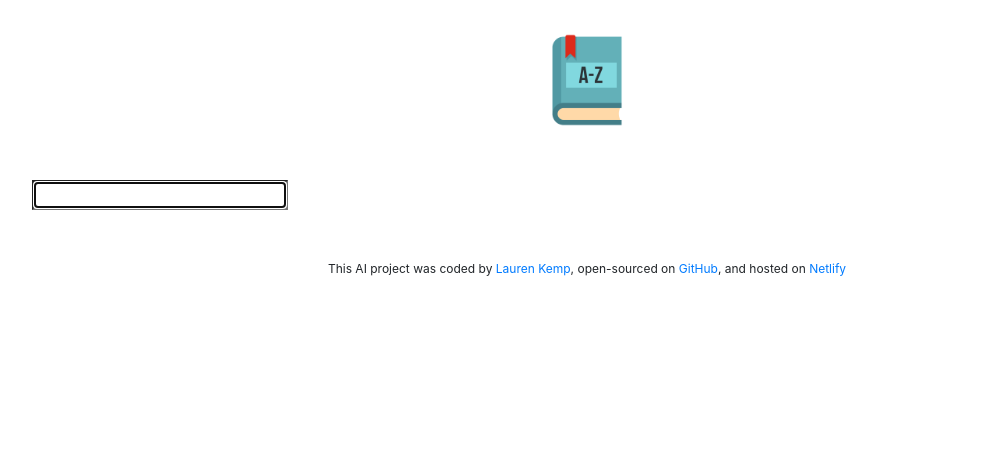
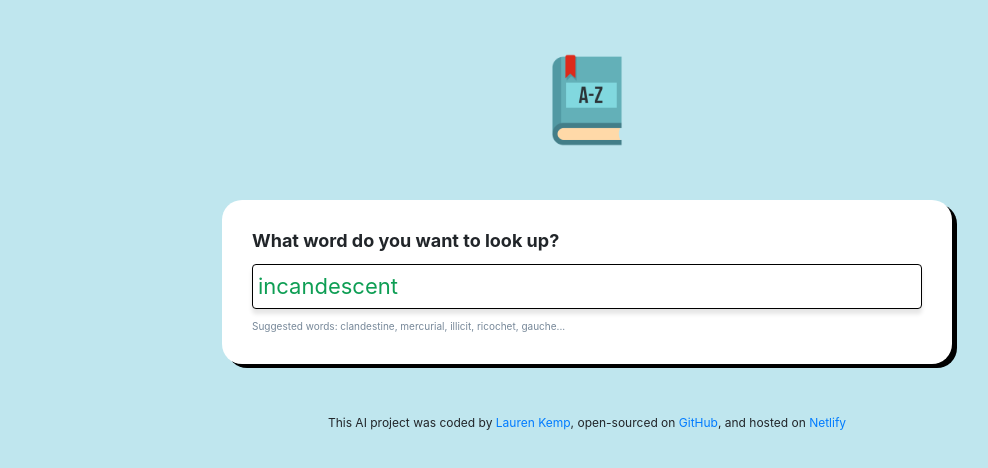
Before and after one commit to laurenkemp/dictionary-project, a React (Create React App) app: page / in a window 1280 px wide. Shown: the top 468 px of the page, without its empty margins (53-1041 px from the left). Built offline with nearby package versions, Linux system fonts and the light colour scheme; no server answers.

Commit message:
added styling to the app

```diff
--- a/src/App.css
+++ b/src/App.css
@@ -7,6 +7,7 @@
   display: block;
   margin: 0 auto;
   margin-bottom: 50px;
+  margin-top: 50px;
 }
 
 .App-footer {
@@ -14,3 +15,11 @@
   font-size: 12px;
   text-align: center;
 }
+
+body {
+  background-color: #bfe6ee;
+}
+
+.container {
+  max-width: 800px;
+}
--- a/src/App.js
+++ b/src/App.js
@@ -9,7 +9,7 @@
         <header className="App-header"></header>
         <img src={logo} alt="dictionary-icon" className="App-logo" />
         <main>
-          <Dictionary />
+          <Dictionary defaultKeyword="incandescent" />
         </main>
         <footer className="App-footer">
           This AI project was coded by
--- a/src/Dictionary.css
+++ b/src/Dictionary.css
@@ -1,3 +1,30 @@
-.Dictionary {
+.Dictionary h2 {
+  font-size: 18px;
+  font-weight: bold;
+  margin-bottom: 12px;
+}
+
+.Dictionary section {
   background-color: white;
+  padding: 30px;
+  border-radius: 20px;
+  margin: 20px;
+  box-shadow: 5px 4px 0px black;
 }
+
+.Dictionary input {
+  width: 100%;
+  padding: 5px;
+  border: 1px solid black;
+  border-radius: 4px;
+  box-shadow: 0 5px 4px rgb(0 0 0 / 10%);
+  color: #0e9e54;
+  font-weight: 400;
+  font-size: 22px;
+}
+
+.Dictionary .hint {
+  font-size: 10px;
+  margin-top: 10px;
+  color: lightslategrey;
+}
--- a/src/Dictionary.js
+++ b/src/Dictionary.js
@@ -3,33 +3,58 @@
 import "./Dictionary.css";
 import Results from "./Results";
 
-export default function Dictionary() {
-  let [keyword, setKeyword] = useState(null);
+export default function Dictionary(props) {
+  let [keyword, setKeyword] = useState(props.defaultKeyword);
   let [results, setResults] = useState(null);
+  let [loaded, setLoaded] = useState(false);
 
   function handleResponse(response) {
     setResults(response.data);
   }
 
-  function search(event) {
-    event.preventDefault();
-
+  function search() {
     let apiKey = "b66fb8b194b4actb07446af800f7eb3o";
     let apiUrl = `https://api.shecodes.io/dictionary/v1/define?word=${keyword}&key=${apiKey}`;
 
     axios.get(apiUrl).then(handleResponse);
   }
 
+  function handleSubmit(event) {
+    event.preventDefault();
+    search();
+  }
+
   function handleKeywordChange(event) {
     setKeyword(event.target.value);
   }
 
+  function load() {
+    setLoaded(true);
+    search();
+  }
+
+  if (loaded) {
     return (
       <div className="Dictionary">
-      <form onSubmit={search}>
-        <input type="search" autoFocus={true} onChange={handleKeywordChange} />
+        <section>
+          <h2>What word do you want to look up?</h2>
+          <form onSubmit={handleSubmit}>
+            <input
+              type="search"
+              onChange={handleKeywordChange}
+              defaultValue={props.defaultKeyword}
+            />
           </form>
+          <div className="hint">
+            Suggested words: clandestine, mercurial, illicit, ricochet,
+            gauche...
+          </div>
+        </section>
         <Results results={results} />
       </div>
     );
+  } else {
+    load();
+    return "Loading...";
   }
+}
--- /dev/null
+++ b/src/Example.css
@@ -0,0 +1,6 @@
+.Example {
+  font-size: 12px;
+  color: lightslategray;
+  font-style: italic;
+  margin-top: -20px;
+}
--- /dev/null
+++ b/src/Example.js
@@ -0,0 +1,15 @@
+import React from "react";
+import "./Example.css";
+
+export default function Example(props) {
+  if (props.examples) {
+    return (
+      <div className="Example">
+        <strong> Example: </strong>
+        {props.examples}
+      </div>
+    );
+  } else {
+    return null;
+  }
+}
--- /dev/null
+++ b/src/Meaning.css
@@ -0,0 +1,11 @@
+.Meaning h3 {
+  color: #0e9e54;
+  font-size: 28px;
+  font-weight: bold;
+}
+
+.Meaning .definition {
+  color: black;
+  margin-top: 15px;
+  margin-bottom: 0px;
+}
--- a/src/Meaning.js
+++ b/src/Meaning.js
@@ -1,5 +1,7 @@
 import React from "react";
 import Synonyms from "./Synonyms";
+import "./Meaning.css";
+import Example from "./Example";
 
 export default function Meaning(props) {
   console.log(props.meaning);
@@ -7,13 +9,14 @@
     <div className="Meaning">
       <h3>{props.meaning.partOfSpeech}</h3>
       <p>
-        <strong>Definition: </strong>
-        {props.meaning.definition}
+        <div className="definition">
+          <strong>Definition: </strong>
+          {props.meaning.definition}
+        </div>
+        <br />
+        <Example examples={props.meaning.example} />
         <br />
         <Synonyms synonyms={props.meaning.synonyms} />
-        <br />
-        <strong>Example: </strong>
-        {props.meaning.example}
       </p>
     </div>
   );
--- /dev/null
+++ b/src/Results.css
@@ -0,0 +1,11 @@
+.Results h2 {
+  font-size: 36px;
+  font-weight: bold;
+  line-height: 1.5;
+  margin-bottom: 0px;
+}
+
+.Results h4 {
+  color: lightslategray;
+  font-size: 20px;
+}
--- a/src/Results.js
+++ b/src/Results.js
@@ -1,18 +1,21 @@
 import React from "react";
 import Meaning from "./Meaning";
+import "./Results.css";
 
 export default function Results(props) {
   if (props.results) {
     console.log(props.results);
     return (
       <div className="Results">
-        <h2>{props.results.word}</h2>
-        <h4>{props.results.phonetic}</h4>
+        <section>
+          <h2>{props.results.word}</h2>
+          <h4>{props.results.phonetic}</h4>
+        </section>
         {props.results.meanings.map(function (meanings, index) {
           return (
-            <div key={index}>
+            <section key={index}>
               <Meaning meaning={meanings} />
-            </div>
+            </section>
           );
         })}
       </div>
--- /dev/null
+++ b/src/Synonyms.css
@@ -0,0 +1,10 @@
+.Synonyms {
+  padding: 0px;
+  color: lightslategray;
+  margin-top: -12px;
+}
+
+.Synonyms li {
+  display: inline-block;
+  padding-right: 15px;
+}
--- a/src/Synonyms.js
+++ b/src/Synonyms.js
@@ -1,4 +1,5 @@
 import React from "react";
+import "./Synonyms.css";
 
 export default function Synonyms(props) {
   if (props.synonyms) {
```
Lines whose indentation alone changed are shown as unchanged.
